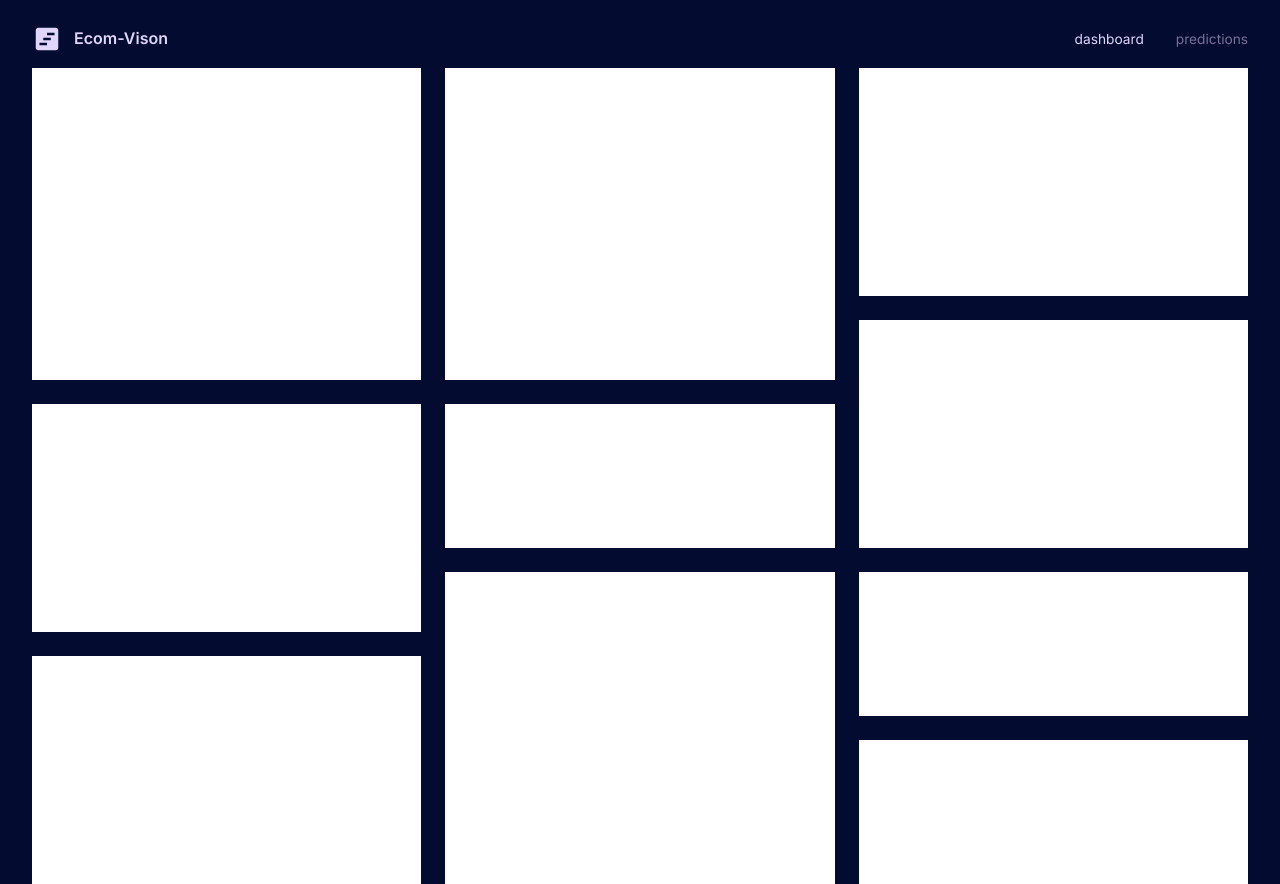
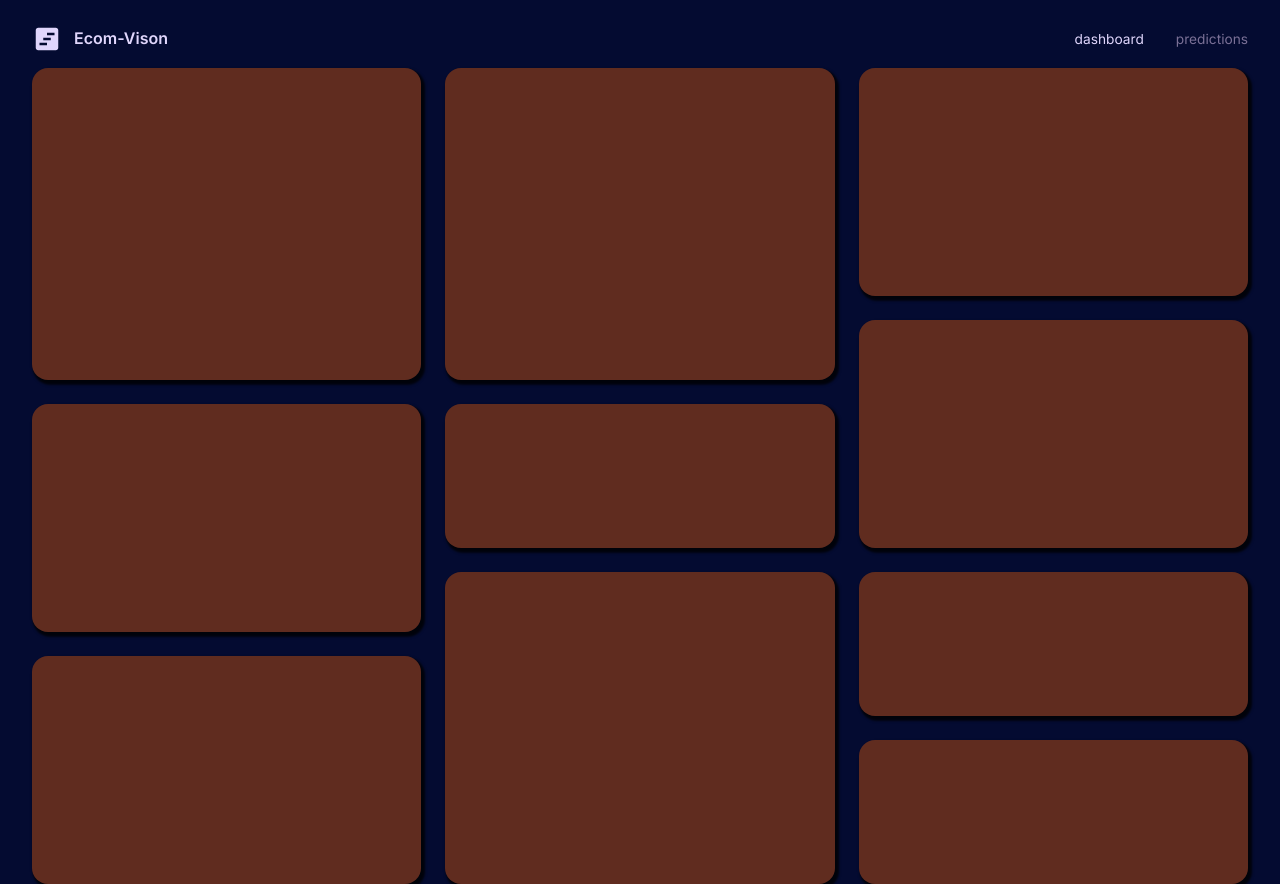
Before and after one commit to maxwellalvord/MERN-Finance-Dashboard, a React (Vite) app in the folder client/: page / in a window 1280 px wide. Built offline with nearby package versions, Linux system fonts and the light colour scheme.

Commit message:
Update; create teh dashboardBox component and use grid area you build dashboard layout.

```diff
--- /dev/null
+++ b/client/src/components/DashboardBox.tsx
@@ -0,0 +1,11 @@
+
+import { Box } from "@mui/material";
+import { styled } from "@mui/system";
+
+const DashboardBox = styled(Box)(({ theme }) => ({
+  backgroundColor: theme.palette.secondary[800],
+  borderRadius: "1rem",
+  boxShadow: "0.15rem 0.2rem 0.15rem 0.1rem rgba(0, 0, 0, .8)",
+}));
+
+export default DashboardBox;
--- /dev/null
+++ b/client/src/scenes/dashboard/Row1.tsx
@@ -0,0 +1,16 @@
+import DashboardBox from "@/components/DashboardBox"
+
+
+type Props = {}
+
+const Row1 = (props: Props) => {
+  return (
+    <>
+      <DashboardBox gridArea="a"></DashboardBox>
+      <DashboardBox gridArea="b"></DashboardBox>
+      <DashboardBox gridArea="c"></DashboardBox>
+    </>
+  )
+}
+
+export default Row1
--- /dev/null
+++ b/client/src/scenes/dashboard/Row2.tsx
@@ -0,0 +1,16 @@
+import DashboardBox from '@/components/DashboardBox'
+
+
+type Props = {}
+
+const Row2 = (props: Props) => {
+  return (
+    <>
+      <DashboardBox gridArea="d"></DashboardBox>
+      <DashboardBox gridArea="e"></DashboardBox>
+      <DashboardBox gridArea="f"></DashboardBox>
+    </>
+  )
+}
+
+export default Row2
--- /dev/null
+++ b/client/src/scenes/dashboard/Row3.tsx
@@ -0,0 +1,17 @@
+import DashboardBox from '@/components/DashboardBox'
+import React from 'react'
+
+type Props = {}
+
+const Row3 = (props: Props) => {
+  return (
+    <>
+      <DashboardBox gridArea="g"></DashboardBox>
+      <DashboardBox gridArea="h"></DashboardBox>
+      <DashboardBox gridArea="i"></DashboardBox>
+      <DashboardBox gridArea="j"></DashboardBox>
+    </>
+  )
+}
+
+export default Row3
--- a/client/src/scenes/dashboard/index.tsx
+++ b/client/src/scenes/dashboard/index.tsx
@@ -1,6 +1,9 @@
-import { Box, useMediaQuery, useTheme } from '@mui/material'
+import { Box, useMediaQuery } from '@mui/material'
+import Row1 from './Row1';
+import Row2 from './Row2';
+import Row3 from './Row3';
 
-type Props = {}
+
 
 const gridTemplateLargeScreens = `
   "a b c"
@@ -48,10 +51,10 @@
   "j"
 `;
 
-const Dashboard = (props: Props) => {
+const Dashboard = () => {
 
 const isAboveMediumScreens = useMediaQuery("(min-width: 1200px")
-const { palette } = useTheme();
+
   return (
     <Box width="100%" height="100%" display="grid" gap="1.5rem"
     sx={
@@ -68,16 +71,9 @@
           }
     }
     >
-      <Box bgcolor="#fff" gridArea="a"></Box>
-      <Box bgcolor="#fff" gridArea="b"></Box>
-      <Box bgcolor="#fff" gridArea="c"></Box>
-      <Box bgcolor="#fff" gridArea="d"></Box>
-      <Box bgcolor="#fff" gridArea="e"></Box>
-      <Box bgcolor="#fff" gridArea="f"></Box>
-      <Box bgcolor="#fff" gridArea="g"></Box>
-      <Box bgcolor="#fff" gridArea="h"></Box>
-      <Box bgcolor="#fff" gridArea="i"></Box>
-      <Box bgcolor="#fff" gridArea="j"></Box>
+      <Row1 />
+      <Row2 />
+      <Row3 />
     </Box>
   )
 }
```
